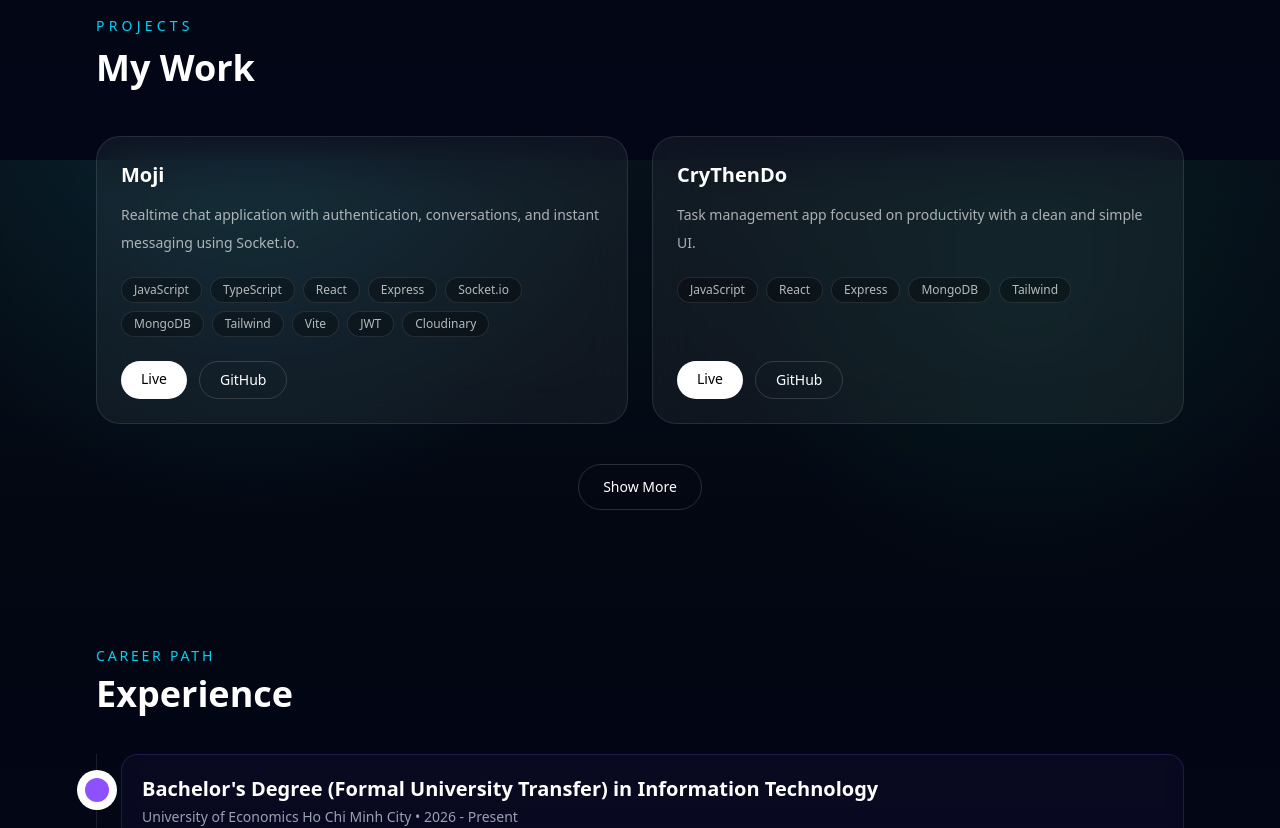
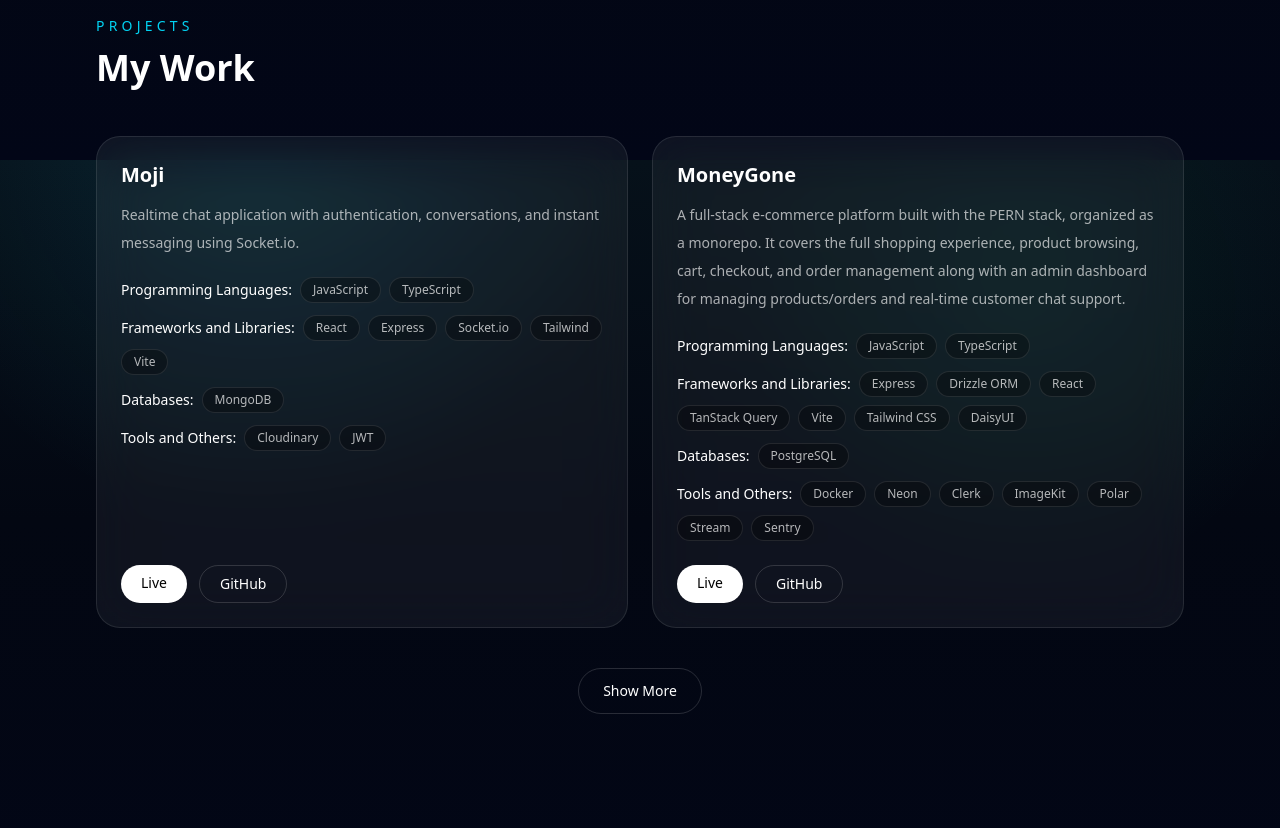
Before and after one commit to Jimmy-02/Porfolio, a Next.js app in the folder apps/web/: page / in a window 1280 px wide. Shown: the part 1440-2268 px from the top of the page. Built offline with nearby package versions, Linux system fonts and the light colour scheme.

Commit message:
refactor: projects

```diff
--- a/apps/web/components/Projects.tsx
+++ b/apps/web/components/Projects.tsx
@@ -8,30 +8,64 @@
     title: "Moji",
     description:
       "Realtime chat application with authentication, conversations, and instant messaging using Socket.io.",
-    stack: ["JavaScript", "TypeScript", "React", "Express", "Socket.io", "MongoDB", "Tailwind", "Vite", "JWT", "Cloudinary"],
+    programmingLanguage: ["JavaScript", "TypeScript"],
+    frameworksAndLibraries: [
+      "React",
+      "Express",
+      "Socket.io",
+      "Tailwind",
+      "Vite",
+    ],
+    databases: ["MongoDB"],
+    toolsAndOthers: ["Cloudinary", "JWT"],
     github: "https://github.com/Jimmy-02/Moji",
     live: "https://moji-realtime-chat-app-frontend-nine.vercel.app/",
   },
   {
-    title: "CryThenDo",
+    title: "MoneyGone",
     description:
-      "Task management app focused on productivity with a clean and simple UI.",
-    stack: ["JavaScript", "React", "Express", "MongoDB", "Tailwind"],
-    github: "https://github.com/Jimmy-02/CryThenDo",
-    live: "https://crythendo.onrender.com",
+      "A full-stack e-commerce platform built with the PERN stack, organized as a monorepo. It covers the full shopping experience, product browsing, cart, checkout, and order management along with an admin dashboard for managing products/orders and real-time customer chat support.",
+    programmingLanguage: ["JavaScript", "TypeScript"],
+    frameworksAndLibraries: [
+      "Express",
+      "Drizzle ORM",
+      "React",
+      "TanStack Query",
+      "Vite",
+      "Tailwind CSS",
+      "DaisyUI",
+    ],
+    databases: ["PostgreSQL"],
+    toolsAndOthers: [
+      "Docker",
+      "Neon",
+      "Clerk",
+      "ImageKit",
+      "Polar",
+      "Stream",
+      "Sentry",
+    ],
+    github: "https://github.com/Jimmy-02/MoneyGone",
+    live: "https://moneygone.onrender.com/",
   },
   {
     title: "Quiz App",
     description:
       "A quiz application that allows users to practice and test their knowledge with multiple questions.",
-    stack: ["Dart", "Flutter", "Firebase"],
+    programmingLanguage: ["Dart"],
+    frameworksAndLibraries: ["Flutter"],
+    databases: ["Cloud Firestore"],
+    toolsAndOthers: ["Firebase"],
     github: "https://github.com/Jimmy-02/QuizApp",
   },
   {
     title: "Bubble Tea Management",
     description:
       "A management system for handling orders, products, and operations of a bubble tea shop.",
-    stack: ["C#", "Windows Forms", "SQL Server", "Entity Framework", "Crystal Reports"],
+    programmingLanguage: ["C#"],
+    frameworksAndLibraries: ["Windows Forms", "Entity Framework"],
+    databases: ["SQL Server"],
+    toolsAndOthers: ["Crystal Reports"],
     github: "https://github.com/Jimmy-02/Bubble-Tea-Management",
   },
 ];
@@ -56,7 +90,7 @@
         <div className="grid gap-6 md:grid-cols-2">
           {visibleProjects.map((project) => (
             <div key={project.title} className="h-full">
-              <article className="group relative flex h-full min-h-30 flex-col overflow-hidden rounded-3xl border border-white/10 bg-white/5 p-6 backdrop-blur-xl transition hover:border-cyan-400/30">
+              <article className="group relative flex h-full flex-col overflow-hidden rounded-3xl border border-white/10 bg-white/5 p-6 backdrop-blur-xl transition hover:border-cyan-400/30">
                 <div className="absolute inset-0 bg-linear-to-br from-cyan-400/10 to-emerald-400/10 opacity-0 transition group-hover:opacity-100" />
 
                 <div className="relative z-10 flex h-full flex-col">
@@ -68,8 +102,12 @@
                     {project.description}
                   </p>
 
-                  <div className="mt-5 flex flex-wrap gap-2">
-                    {project.stack.map((item) => (
+                  <div className="mt-5 flex flex-col gap-3">
+                    <div className="flex flex-wrap items-center gap-2">
+                      <p className="text-sm font-medium text-white">
+                        Programming Languages:
+                      </p>
+                      {project.programmingLanguage.map((item) => (
                         <span
                           key={item}
                           className="rounded-full border border-white/10 bg-black/30 px-3 py-1 text-xs text-white/70"
@@ -77,6 +115,49 @@
                           {item}
                         </span>
                       ))}
+                    </div>
+
+                    <div className="flex flex-wrap items-center gap-2">
+                      <p className="text-sm font-medium text-white">
+                        Frameworks and Libraries:
+                      </p>
+                      {project.frameworksAndLibraries.map((item) => (
+                        <span
+                          key={item}
+                          className="rounded-full border border-white/10 bg-black/30 px-3 py-1 text-xs text-white/70"
+                        >
+                          {item}
+                        </span>
+                      ))}
+                    </div>
+
+                    <div className="flex flex-wrap items-center gap-2">
+                      <p className="text-sm font-medium text-white">
+                        Databases:
+                      </p>
+                      {project.databases.map((item) => (
+                        <span
+                          key={item}
+                          className="rounded-full border border-white/10 bg-black/30 px-3 py-1 text-xs text-white/70"
+                        >
+                          {item}
+                        </span>
+                      ))}
+                    </div>
+
+                    <div className="flex flex-wrap items-center gap-2">
+                      <p className="text-sm font-medium text-white">
+                        Tools and Others:
+                      </p>
+                      {project.toolsAndOthers.map((item) => (
+                        <span
+                          key={item}
+                          className="rounded-full border border-white/10 bg-black/30 px-3 py-1 text-xs text-white/70"
+                        >
+                          {item}
+                        </span>
+                      ))}
+                    </div>
                   </div>
 
                   <div className="mt-auto pt-6">
--- a/apps/web/components/TechStack.tsx
+++ b/apps/web/components/TechStack.tsx
@@ -111,8 +111,8 @@
           </div>
 
           <div className="grid gap-8 md:grid-cols-2">
-            <TechGroup title="Languages" items={languages} />
-            <TechGroup title="Frameworks" items={frameworks} />
+            <TechGroup title="Programming Languages" items={languages} />
+            <TechGroup title="Frameworks and Libraries" items={frameworks} />
             <TechGroup title="Databases" items={databases} />
             <TechGroup title="Tools & Others" items={tools} />
           </div>
```
Lines whose indentation alone changed are shown as unchanged.
